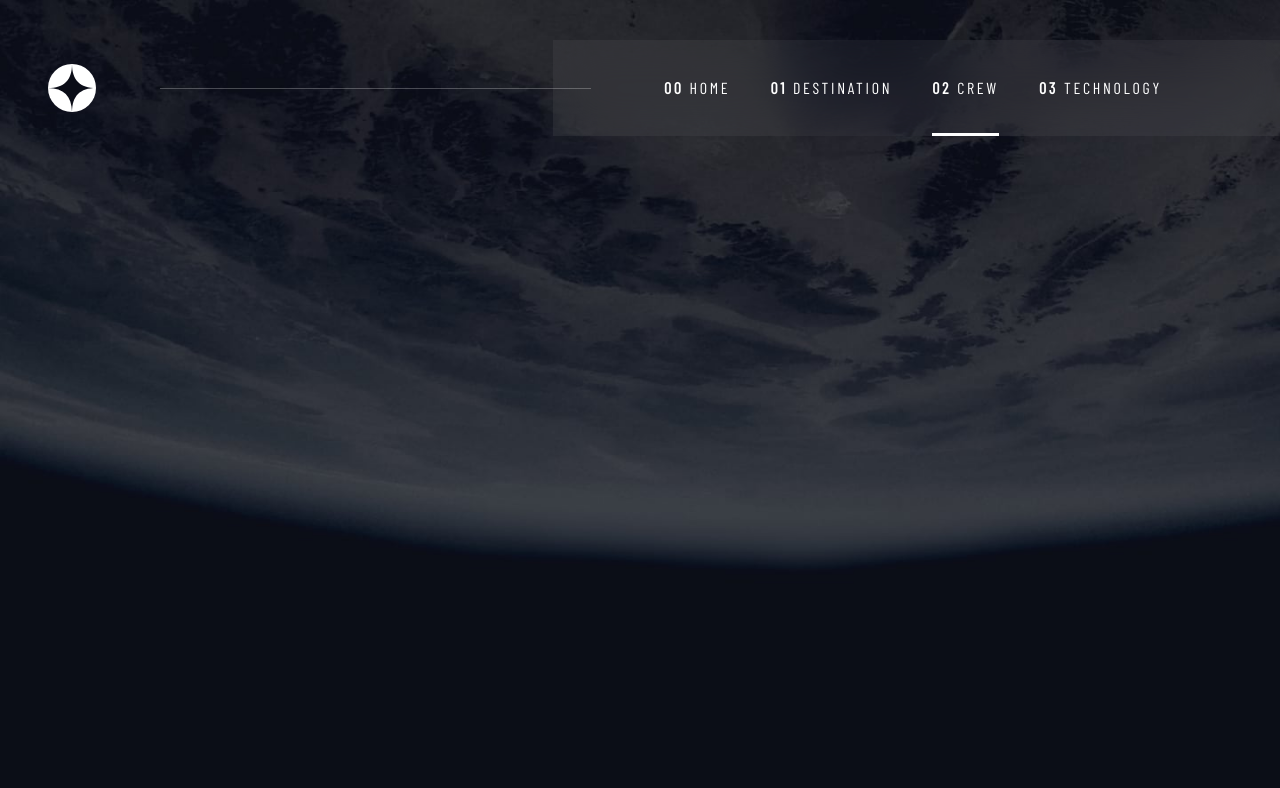
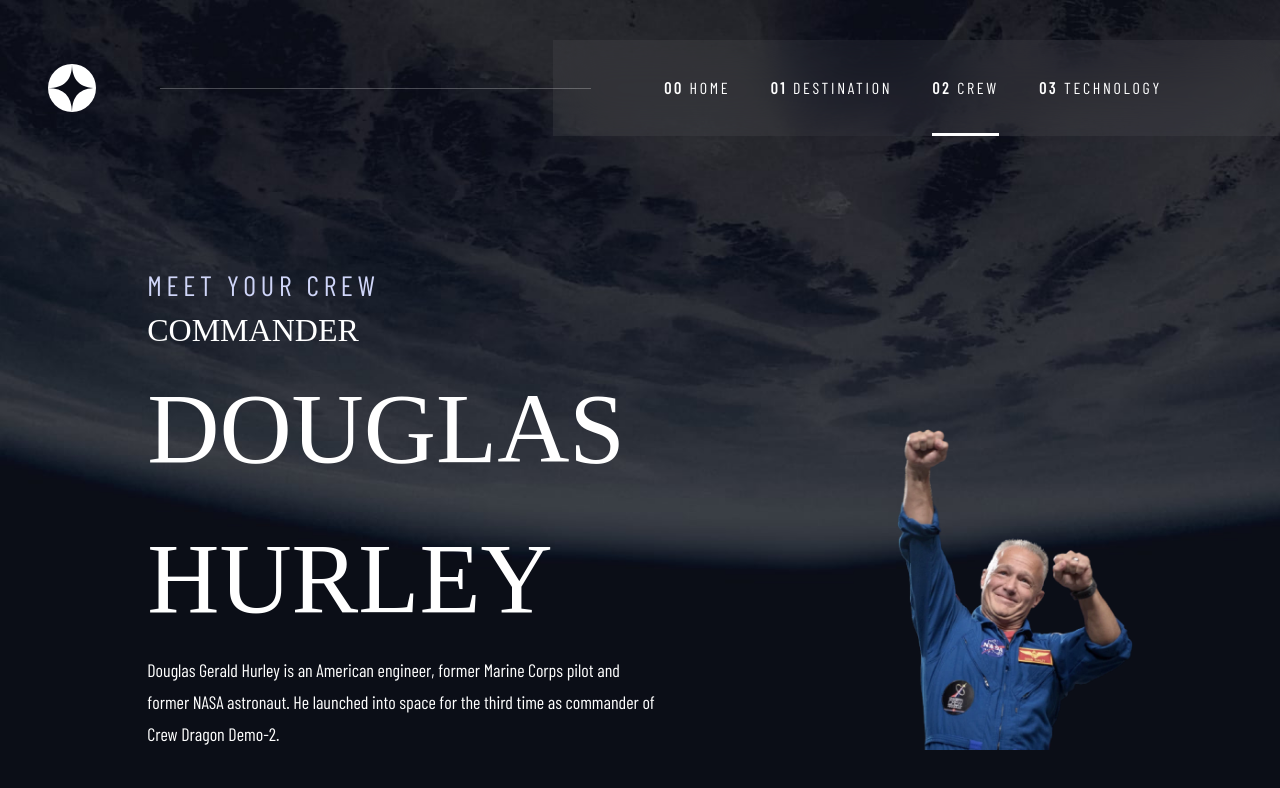
Before and after one commit to alvarnydev/space-tourism-agency, a React (Vite) app: page /crew in a window 1280 px wide. Shown: the top 788 px of the page. Built offline with nearby package versions, Linux system fonts and the light colour scheme; a web font is replaced by a local one.

Commit message:
Rough page layout for crew and technology

```diff
--- a/src/pages/crew.tsx
+++ b/src/pages/crew.tsx
@@ -1,11 +1,44 @@
 import Header from '../components/Header';
+import { useQuery } from '@tanstack/react-query';
+import { fetchPageData } from '../utils/fetching';
+import { LoadingPage } from '../components/LoadingPage';
+import { ErrorPage } from '../components/ErrorPage';
+import { useState } from 'react';
 
-function Crew() {
+const Crew = () => {
+  const [currentCrew, setCurrentCrew] = useState('Douglas Hurley');
+  const { isLoading, error, data } = useQuery({
+    queryKey: ['crew'],
+    queryFn: fetchPageData,
+  });
+
+  if (isLoading) return <LoadingPage />;
+  if (error && error instanceof Error) return <ErrorPage errorMessage={error.message} />;
+
   return (
     <div className='h-screen bg-cover bg-crewMobile md:bg-crewTablet lg:bg-crewDesktop'>
       <Header />
+      <main className='main-layout mt-32'>
+        {data?.crew
+          .filter((crew) => crew.name === currentCrew)
+          .map((crew) => {
+            return (
+              <>
+                <div className=''>
+                  <h5>Meet Your Crew</h5>
+                  <h4>{crew.role}</h4>
+                  <h2>{crew.name}</h2>
+                  <p>{crew.bio}</p>
+                </div>
+                <div>
+                  <img src={crew.images.webp} alt={crew.name} />
+                </div>
+              </>
+            );
+          })}
+      </main>
     </div>
   );
-}
+};
 
 export default Crew;
--- a/src/pages/technology.tsx
+++ b/src/pages/technology.tsx
@@ -1,11 +1,42 @@
 import Header from '../components/Header';
+import { useQuery } from '@tanstack/react-query';
+import { fetchPageData } from '../utils/fetching';
+import { LoadingPage } from '../components/LoadingPage';
+import { ErrorPage } from '../components/ErrorPage';
+import { useState } from 'react';
 
-function Technology() {
+const Technology = () => {
+  const [currentTech, setCurrentTech] = useState('Launch vehicle');
+  const { isLoading, error, data } = useQuery({
+    queryKey: ['crew'],
+    queryFn: fetchPageData,
+  });
+
+  if (isLoading) return <LoadingPage />;
+  if (error && error instanceof Error) return <ErrorPage errorMessage={error.message} />;
+
   return (
     <div className='h-screen bg-cover bg-technologyMobile md:bg-technologyTablet lg:bg-technologyDesktop'>
       <Header />
+      <main className='main-layout mt-32'>
+        {data?.technology
+          .filter((tech) => tech.name === currentTech)
+          .map((tech) => {
+            return (
+              <>
+                <div className=''>
+                  <h5>Space Launch 101</h5>
+                  <p>{tech.description}</p>
+                </div>
+                <div>
+                  <img src={tech.images.portrait} alt={tech.name} />
+                </div>
+              </>
+            );
+          })}
+      </main>
     </div>
   );
-}
+};
 
 export default Technology;
```
